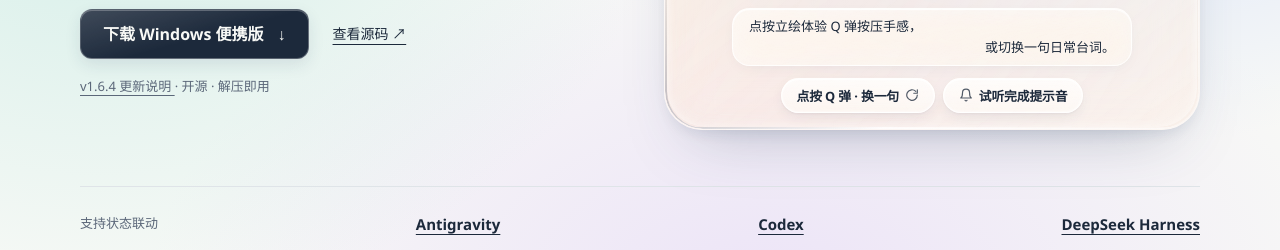
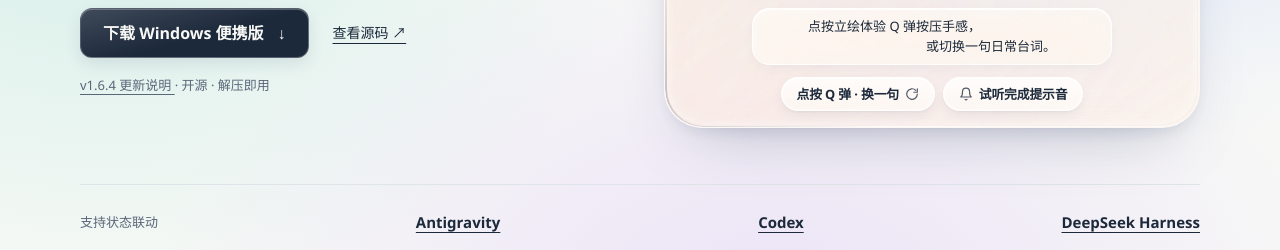
Before and after one commit to uoweme325/uoweme325.github.io, a plain HTML site: page AgentPet/index.html in a window 1280 px wide. Shown: the part 550-800 px from the top of the page. Drawn offline with Linux system fonts and the light colour scheme.

Commit message:
Tighten spacing of staggered quote lines inside hero bubble

```diff
--- a/AgentPet/index.html
+++ b/AgentPet/index.html
@@ -18,7 +18,7 @@
   <meta content="1200" property="og:image:width"/>
   <meta content="630" property="og:image:height"/>
   <meta content="AgentPet Windows 桌宠，小克与工作状态、额度和余额功能介绍" property="og:image:alt"/>
-  <link href="/assets/site.css?v=164-glass4" rel="stylesheet"/>
+  <link href="/assets/site.css?v=164-glass5" rel="stylesheet"/>
   <meta content="#f8f9f6" media="(prefers-color-scheme: light)" name="theme-color"/>
   <meta content="#131d2a" media="(prefers-color-scheme: dark)" name="theme-color"/>
   <link href="/assets/claude-pet.ico" rel="icon" type="image/x-icon"/>
@@ -93,7 +93,7 @@
     <div class="pet-scene" data-character="claude">
      <div class="scene-caption"><strong>桌宠实机预览</strong><span>v1.6.4 · 可点按立绘体验手感</span></div>
      <img class="hero-capture" id="hero-pet" fetchpriority="high" data-panel="scene" alt="小克等待确认，Codex 的状态气泡位于角色上方" width="816" height="710" src="/assets/agentpet-1.6.4/claude-scene.webp?v=rest-pose"/>
-     <p class="scene-quote" id="scene-quote" aria-live="polite"><span class="quote-lead">点按立绘体验 Q 弹按压手感，</span><span class="quote-tail">或切换一句日常台词。</span></p>
+     <p class="scene-quote" id="scene-quote" aria-live="polite"><span class="quote-stack"><span class="quote-lead">点按立绘体验 Q 弹按压手感，</span><span class="quote-tail">或切换一句日常台词。</span></span></p>
      <div class="scene-actions">
       <button type="button" class="chip-btn" id="pet-poke-btn">
        <span>点按 Q 弹 · 换一句</span>
--- a/assets/site.css
+++ b/assets/site.css
@@ -622,13 +622,11 @@ details p { max-width: 50rem; color: var(--muted); font-size: 0.875rem; margin:
 .scene-quote {
   position: relative;
   z-index: 2;
-  display: flex;
-  flex-direction: column;
-  justify-content: space-between;
-  gap: .15rem;
+  display: grid;
+  place-items: center;
   margin: .1rem 0 0;
-  padding: .52rem 1rem;
-  inline-size: min(100%, 25rem);
+  padding: .46rem 1.25rem;
+  inline-size: min(100%, 22.5rem);
   min-block-size: 3.55rem;
   border-radius: 1.1rem;
   border: 0.0625rem solid #ffffffc9;
@@ -643,6 +641,15 @@ details p { max-width: 50rem; color: var(--muted); font-size: 0.875rem; margin:
   line-height: 1.44;
   text-align: left;
 }
+.quote-stack {
+  display: flex;
+  flex-direction: column;
+  justify-content: center;
+  gap: .08rem;
+  inline-size: fit-content;
+  min-inline-size: min(100%, 15.5rem);
+  max-inline-size: 100%;
+}
 .quote-lead {
   align-self: flex-start;
   text-align: left;
@@ -654,7 +661,7 @@ details p { max-width: 50rem; color: var(--muted); font-size: 0.875rem; margin:
   max-inline-size: 100%;
 }
 @container pet-preview (max-width: 22rem) {
-  .scene-quote { min-block-size: 4.8rem; }
+  .scene-quote { min-block-size: 4.8rem; padding-inline: .9rem; }
 }
 .scene-actions {
   position: relative;
```
Also changed, not shown: index.html (+1 -1 lines).
